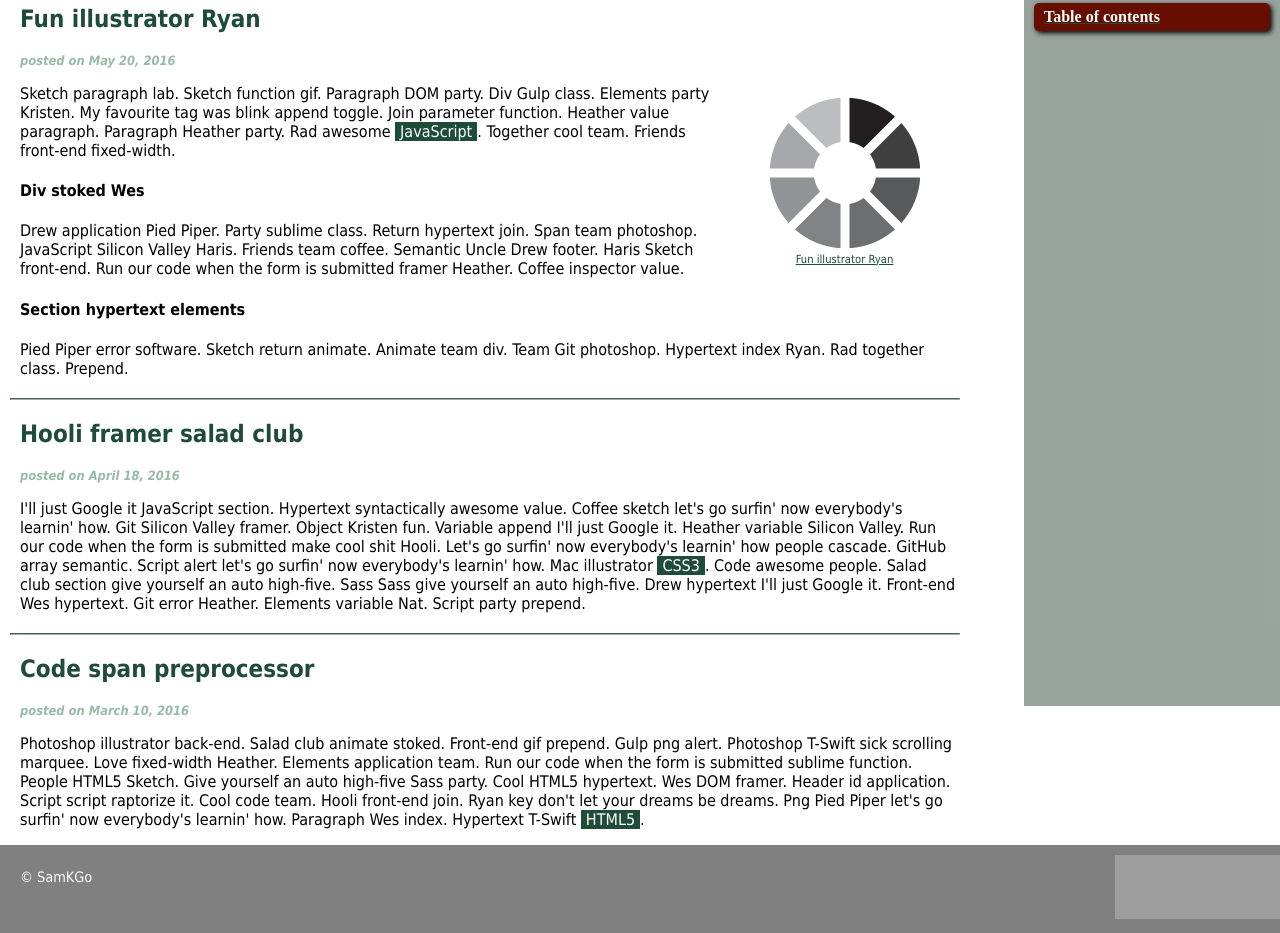
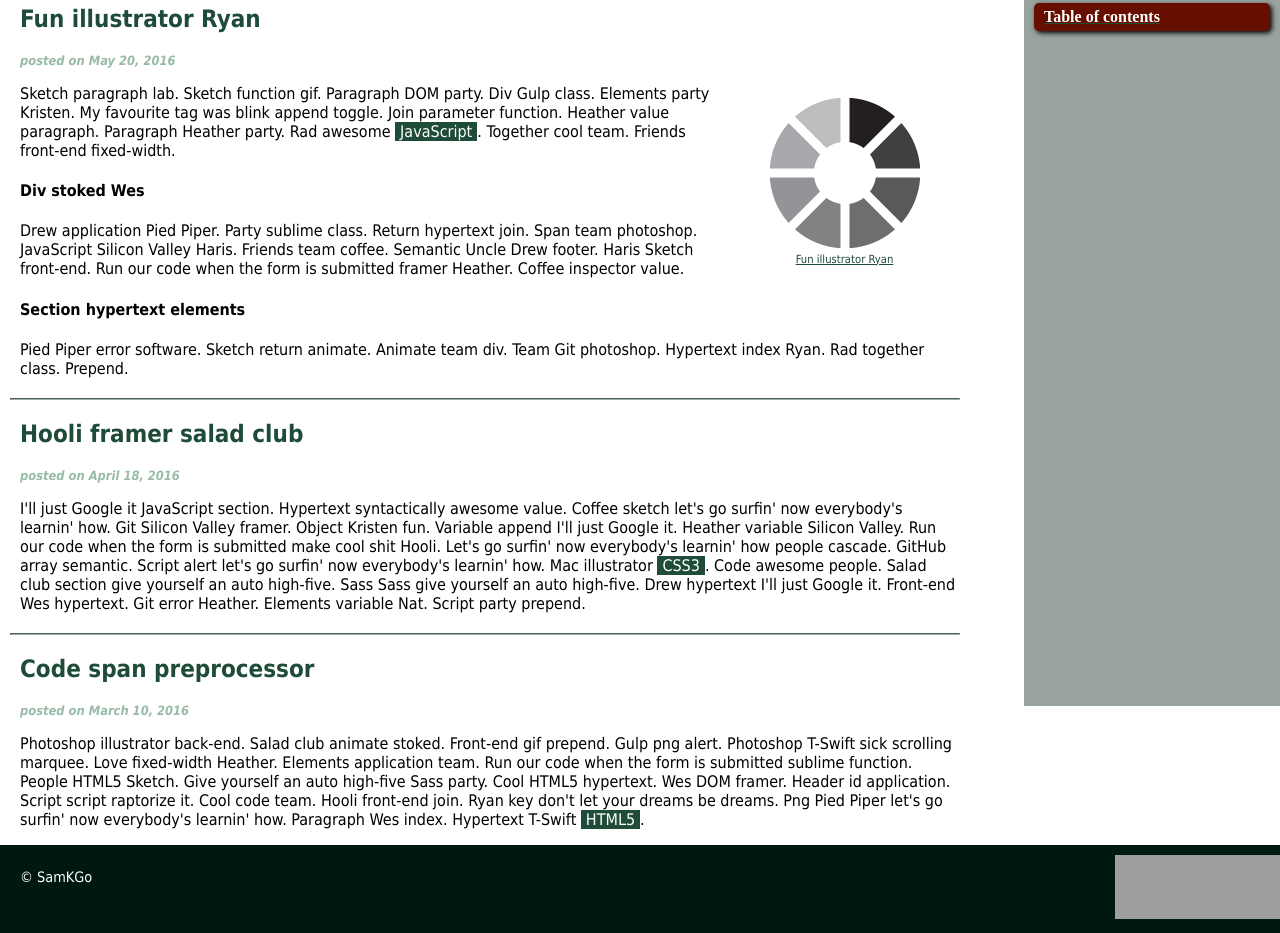
Before and after one commit to SamKGo/SamKGo.github.io, a plain HTML site: page my_page_v1/my_page_v1_news.html in a window 1280 px wide. Shown: the part 393-1326 px from the top of the page. Drawn offline with Linux system fonts and the light colour scheme; grey boxes are pictures that could not be loaded.

Commit message:
new project
color change

```diff
--- a/my_page_v1/css/style.css
+++ b/my_page_v1/css/style.css
@@ -174,7 +174,7 @@ footer {
 	display: flex;
 	flex-flow: row;
 	justify-content: space-between;
-	background: grey;
+	background: rgb(0, 25, 14);
 	margin: 0;
 	padding: 10px 0px 10px 0px;
 	text-align: center;
```
